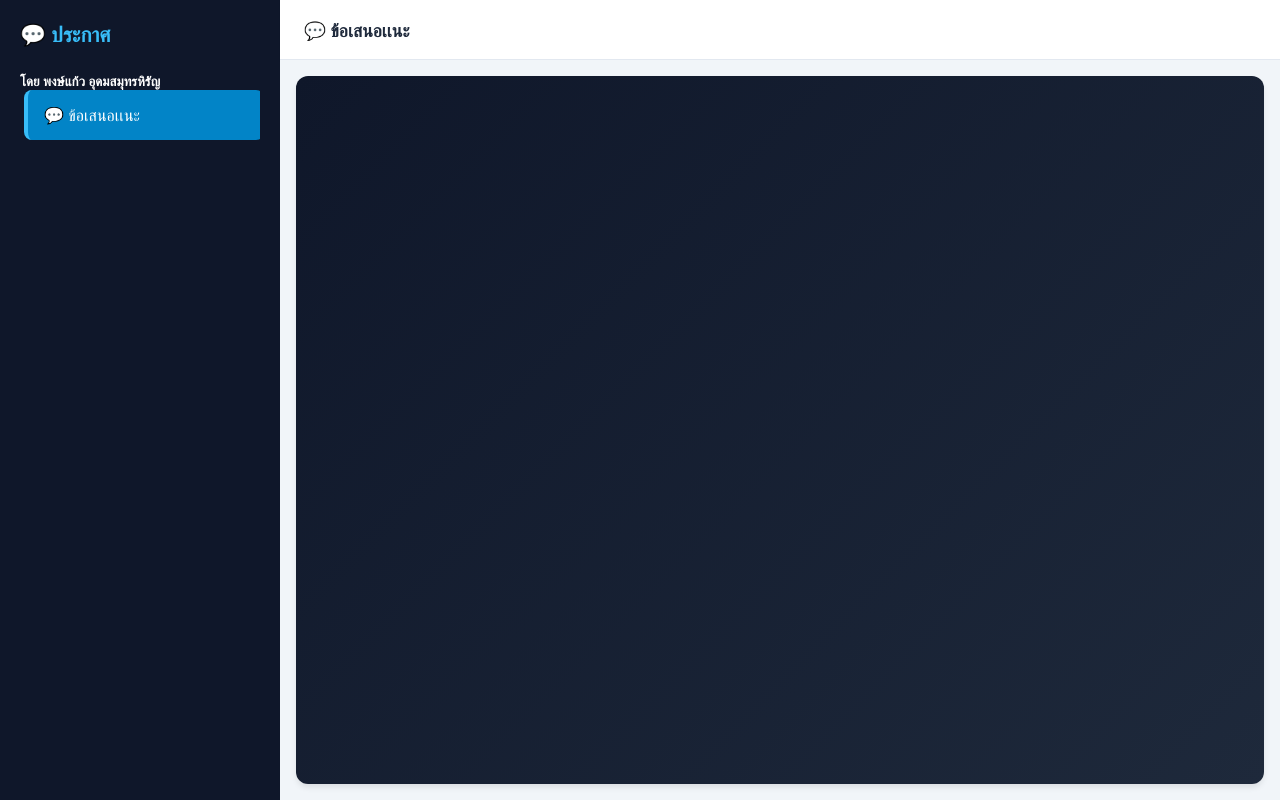
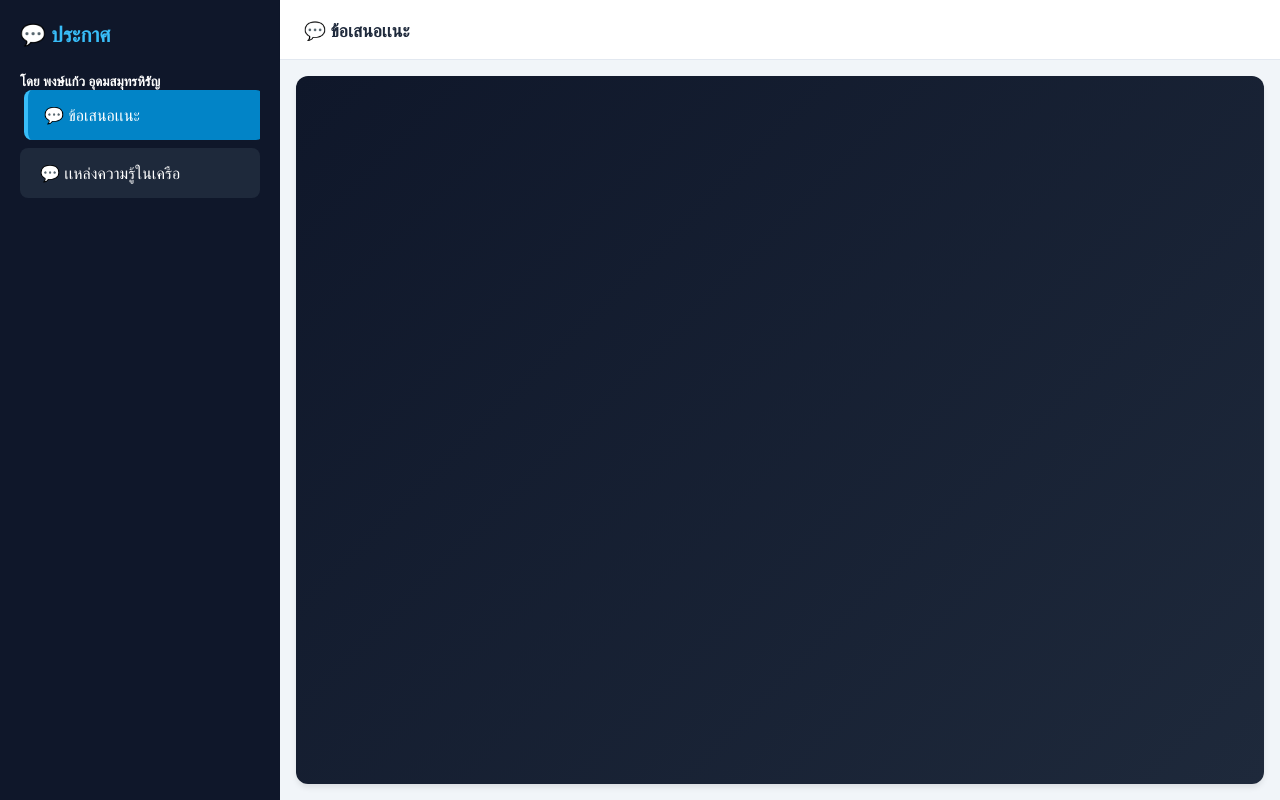
Before and after one commit to pongkaew-udom/pkudom, a plain HTML site: page pk-new-2.html in a window 1280 px wide. Drawn offline with Linux system fonts and the light colour scheme.

Commit message:
Update pk-new-2.html

```diff
--- a/pk-new-2.html
+++ b/pk-new-2.html
@@ -45,7 +45,8 @@
   <script>
     // 📌 ข้อมูลการทดลองทั้งหมด (เพิ่ม/ลบ แลปได้ที่นี่)
     const labs = [
-      { title:  " 💬 ข้อเสนอเเนะ", url: "new-1.html" }
+      { title:  " 💬 ข้อเสนอเเนะ", url: "new-1.html" },
+       { title:  " 💬 เเหล่งความรู้ในเครือ", url: "new-2.html" }
 
     ];
 
```
